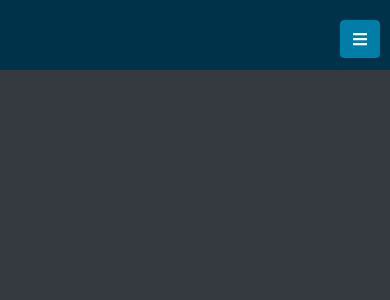
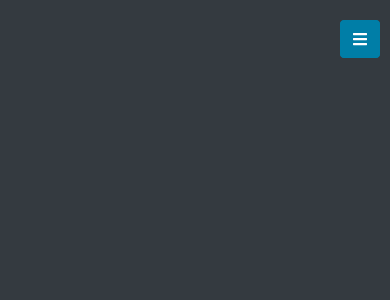
Before and after one commit to 8connor/jamesHoovenPortfolio, a Next.js app: page /Components/MobileNav in a window 390 px wide. Shown: the top 300 px of the page. Built offline with nearby package versions, Linux system fonts and the light colour scheme.

Commit message:
Working on making the mobile nav more pleasent.

```diff
--- a/pages/Components/MobileNav/index.js
+++ b/pages/Components/MobileNav/index.js
@@ -1,4 +1,4 @@
-import React, {useState} from "react";
+import React, { useState } from "react";
 import Styles from "./MobileNav.module.css";
 import Button from "react-bootstrap/Button";
 import { FontAwesomeIcon } from "@fortawesome/react-fontawesome";
@@ -14,7 +14,7 @@ function MobileNav() {
 
     return (
         <>
-            <div className={`${Styles.mobileNav} bg-dark`}>
+            <div className={`${Styles.mobileNav} ${show ? `bg-dark` : `bg-invisible`}`}>
                 <Button type="button" onClick={() => handleShow()}>
                     <FontAwesomeIcon icon={faBars} />
                 </Button>
```
